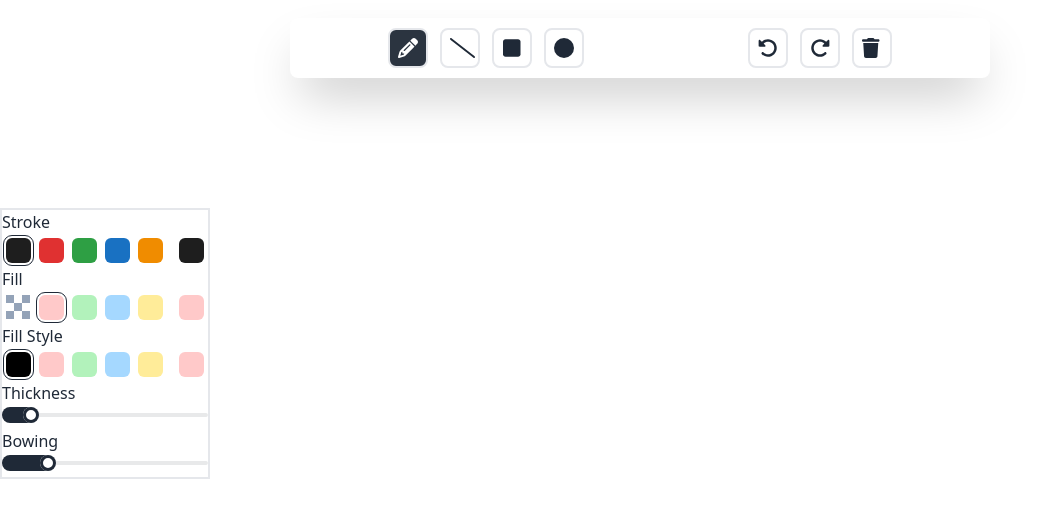
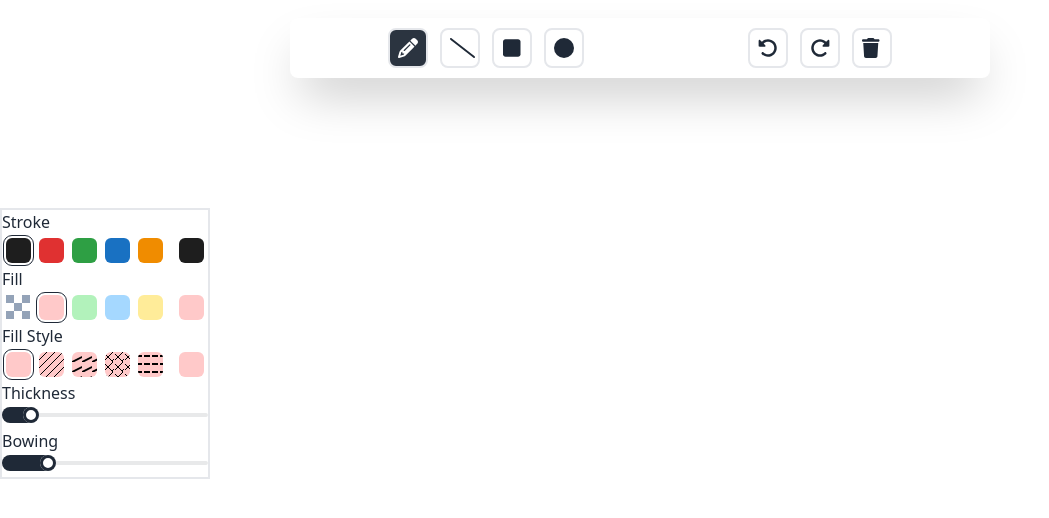
Before and after one commit to RohithAchar/drawing-board, a React (Vite) app: page /1 in a window 1280 px wide. Both pictures are taken after a click on the element 51 px from the left and 307 px from the top of the page. Shown: the top 518 px of the page, without its empty margins (0-1049 px from the left). Built offline with nearby package versions, Linux system fonts and the light colour scheme.

Commit message:
fillStyle property

```diff
--- a/src/components/ToolProperties.jsx
+++ b/src/components/ToolProperties.jsx
@@ -1,5 +1,6 @@
 import React, { useState } from "react";
 
+// Backgrounds
 const TransparentDiv = () => {
   return (
     <>
@@ -9,6 +10,91 @@ const TransparentDiv = () => {
       <div className="absolute w-2 h-2 bg-slate-400 left-4"></div>
       <div className="absolute w-2 h-2 bg-slate-400 top-4"></div>
     </>
+  );
+};
+const HatchPattern = () => (
+  <svg width="100" height="100" xmlns="http://www.w3.org/2000/svg">
+    <defs>
+      <pattern
+        id="hatchPattern"
+        patternUnits="userSpaceOnUse"
+        width="8"
+        height="8"
+      >
+        <path
+          d="M-1,1 l2,-2 M0,8 l8,-8 M7,9 l2,-2"
+          stroke="black"
+          stroke-width="1"
+        />
+      </pattern>
+    </defs>
+    <rect width="100%" height="100%" fill="url(#hatchPattern)" />
+  </svg>
+);
+const ZigzagPattern = () => (
+  <svg width="100" height="100" xmlns="http://www.w3.org/2000/svg">
+    <defs>
+      <pattern
+        id="zigzagPattern"
+        patternUnits="userSpaceOnUse"
+        width="10"
+        height="10"
+      >
+        <path
+          d="M0 10 l20 -10 l20 10 l20 -10 l20 10"
+          stroke="black"
+          strokeWidth="2"
+          fill="none"
+        />
+      </pattern>
+    </defs>
+    <rect width="100%" height="100%" fill="url(#zigzagPattern)" />
+  </svg>
+);
+const CrossHatchPattern = () => {
+  return (
+    <svg width="100" height="100" xmlns="http://www.w3.org/2000/svg">
+      <defs>
+        <pattern
+          id="crossHatchPattern"
+          patternUnits="userSpaceOnUse"
+          width="10"
+          height="10"
+        >
+          <path
+            d="M-1,1 l2,-2 M0,8 l8,-8 M7,9 l2,-2 M-1,9 l2,-2 M0,2 l8,8 M7,1 l2,-2"
+            stroke="black"
+            strokeWidth="1"
+          />
+        </pattern>
+      </defs>
+      <rect width="100%" height="100%" fill="url(#crossHatchPattern)" />
+    </svg>
+  );
+};
+const Dashed = () => {
+  return (
+    <svg width="100" height="100" xmlns="http://www.w3.org/2000/svg">
+      <defs>
+        <pattern
+          id="dashedPattern"
+          patternUnits="userSpaceOnUse"
+          width="8"
+          height="8"
+        >
+          <line
+            x1="0"
+            y1="4"
+            x2="8"
+            y2="4"
+            stroke="black"
+            strokeWidth="2"
+            strokeDasharray="4,2"
+          />
+        </pattern>
+      </defs>
+      <rect width="100%" height="100%" fill="url(#dashedPattern)" />
+    </svg>
   );
 };
 
@@ -150,7 +236,7 @@ const ToolProperties = ({
           <p>Fill Style</p>
           <div className="flex flex-row">
             <div
-              className={`m-1 h-[25px] w-[25px] rounded-md cursor-pointer bg-black ${
+              className={`m-1 h-[25px] w-[25px] rounded-md cursor-pointer bg-[${getFill}] ${
                 selectedFillStyleDiv === 1 &&
                 "outline outline-offset-2 outline-1"
               }`}
@@ -160,7 +246,7 @@ const ToolProperties = ({
               }}
             ></div>
             <div
-              className={`m-1 h-[25px] w-[25px] rounded-md cursor-pointer bg-[#ffc9c9] ${
+              className={`relative overflow-hidden m-1 h-[25px] w-[25px] rounded-md cursor-pointer bg-[${getFill}] ${
                 selectedFillStyleDiv === 2 &&
                 "outline outline-offset-2 outline-1"
               }`}
@@ -168,9 +254,11 @@ const ToolProperties = ({
                 setSelectedFillStyleDiv(2);
                 handleFillStyle("hachure");
               }}
-            ></div>
+            >
+              <HatchPattern />
+            </div>
             <div
-              className={`m-1 h-[25px] w-[25px] rounded-md cursor-pointer bg-[#b2f2bb] ${
+              className={`relative overflow-hidden m-1 h-[25px] w-[25px] rounded-md cursor-pointer bg-[${getFill}] ${
                 selectedFillStyleDiv === 3 &&
                 "outline outline-offset-2 outline-1"
               }`}
@@ -178,9 +266,11 @@ const ToolProperties = ({
                 setSelectedFillStyleDiv(3);
                 handleFillStyle("zigzag");
               }}
-            ></div>
+            >
+              <ZigzagPattern />
+            </div>
             <div
-              className={`m-1 h-[25px] w-[25px] rounded-md cursor-pointer bg-[#a5d8ff] ${
+              className={`relative overflow-hidden m-1 h-[25px] w-[25px] rounded-md cursor-pointer bg-[${getFill}] ${
                 selectedFillStyleDiv === 4 &&
                 "outline outline-offset-2 outline-1"
               }`}
@@ -188,9 +278,11 @@ const ToolProperties = ({
                 setSelectedFillStyleDiv(4);
                 handleFillStyle("cross-hatch");
               }}
-            ></div>
+            >
+              <CrossHatchPattern />
+            </div>
             <div
-              className={`m-1 h-[25px] w-[25px] rounded-md cursor-pointer bg-[#ffec99] ${
+              className={`relative overflow-hidden m-1 h-[25px] w-[25px] rounded-md cursor-pointer bg-[${getFill}] ${
                 selectedFillStyleDiv === 5 &&
                 "outline outline-offset-2 outline-1"
               }`}
@@ -198,11 +290,19 @@ const ToolProperties = ({
                 setSelectedFillStyleDiv(5);
                 handleFillStyle("dashed");
               }}
-            ></div>
+            >
+              <Dashed />
+            </div>
             <div className="w-2"></div>
             <div
-              className={`m-1 h-[25px] w-[25px] rounded-md cursor-pointer bg-[${getFill}]`}
-            ></div>
+              className={`relative overflow-hidden m-1 h-[25px] w-[25px] rounded-md cursor-pointer bg-[${getFill}]`}
+            >
+              {selectedFillStyleDiv === 1 && ""}
+              {selectedFillStyleDiv === 2 && <HatchPattern />}
+              {selectedFillStyleDiv === 3 && <ZigzagPattern />}
+              {selectedFillStyleDiv === 4 && <CrossHatchPattern />}
+              {selectedFillStyleDiv === 5 && <Dashed />}
+            </div>
           </div>
         </div>
       )}
--- a/src/components/WhiteBoard.jsx
+++ b/src/components/WhiteBoard.jsx
@@ -16,7 +16,7 @@ const WhiteBoard = ({
   getFillStyle,
 }) => {
   const [drawing, setDrawing] = useState(false);
-
+  console.log(elements);
   useEffect(() => {
     const canvas = canvasRef.current;
     const ctx = canvas.getContext("2d");
```
